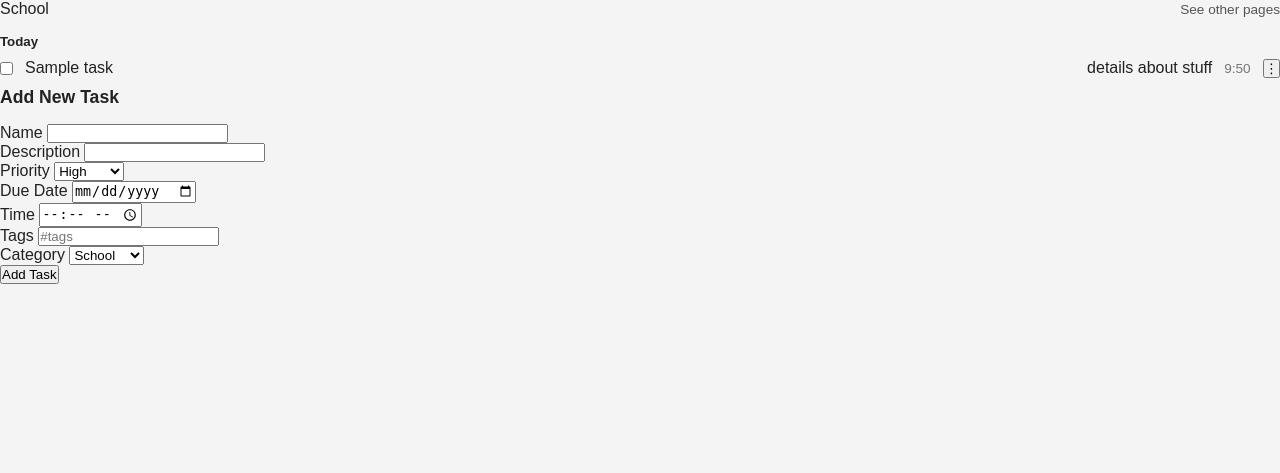
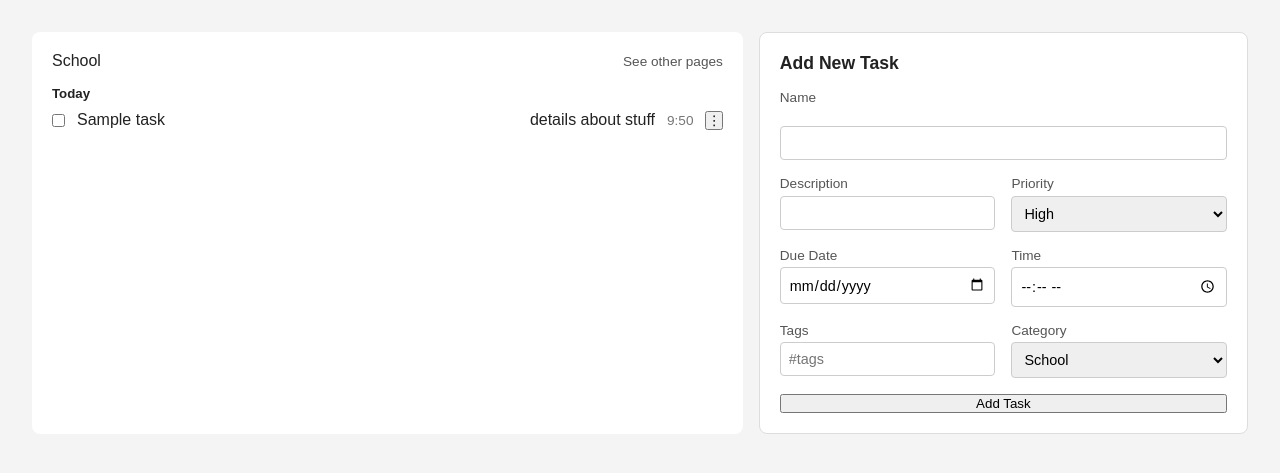
Before and after one commit to strg-ze/cmsc128-Lab1_CRUD_tipon, a Flask app: page /tasks in a window 1280 px wide. Shown: the part 51-524 px from the top of the page. Run offline with Flask 3, Linux system fonts and the light colour scheme.

Commit message:
ux: style tasks.html

```diff
--- a/static/css/style.css
+++ b/static/css/style.css
@@ -99,3 +99,57 @@ body{
     font-size: 0.85rem;
     color: #777;
 }
+
+.add-task-panel form{
+    display: flex;
+    flex-direction: column;
+    gap: 1rem;
+}
+
+.add-task-panel label{
+    display: block;
+    font-size: 0.85rem;
+    color: #555;
+    margin-bottom: 0.3rem;
+}
+
+.add-task-panel input,
+.add-task-panel select{
+    width: 100%;
+    padding: 0.5rem;
+    border: 1px solid #ccc;
+    border-radius: 4px;
+    font-family: inherit;
+    font-size: 0.9rem;
+}
+
+.form-row{
+    display: flex;
+    gap: 1rem;
+}
+
+.form-row > div{
+    flex: 1;
+}
+
+.tasks-layout{
+    display: flex;
+    gap: 1rem;
+    padding: 2rem;
+}
+
+.task-list-panel{
+    flex: 1.5;
+    background-color: #fff;
+    border: 1px solid color #ddd;
+    border-radius: 8px;
+    padding: 1.25rem;
+}
+
+.add-task-panel {
+    flex: 1;
+    background-color: #fff;
+    border: 1px solid #ddd;
+    border-radius: 8px;
+    padding: 1.25rem;
+}
```
